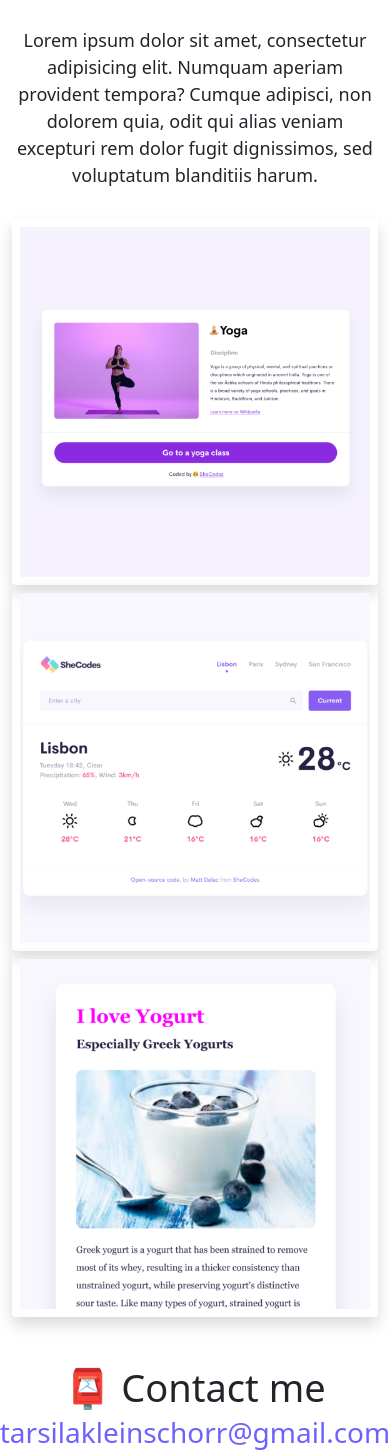
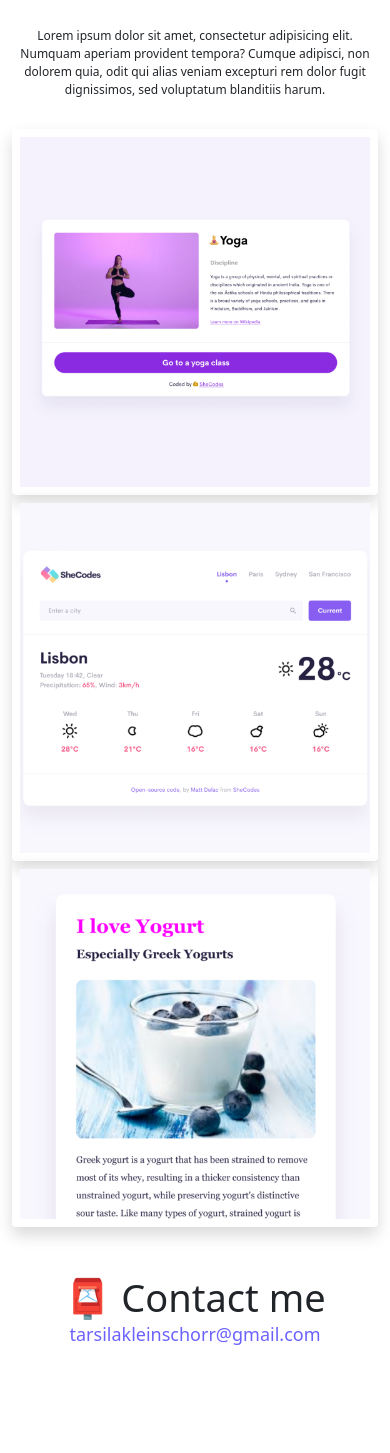
Before and after one commit to tarsilaschorr/Week-3, a plain HTML site: page about.html in a window 390 px wide. Shown: the part 217-1670 px from the top of the page. After the commit the page ends 1565 px from the top, so only its background shows below. Drawn offline with nearby package versions, Linux system fonts and the light colour scheme.

Commit message:
added more responsive tools

```diff
--- a/about.html
+++ b/about.html
@@ -83,7 +83,7 @@
         </div>
       </div>
     </div>
-    <div id="contact" class="mt-5">
+    <div id="contact" class="mt-5 contact">
       <h2 class="text-center">📮 Contact me</h2>
       <a
         href="mailto:tarsilakleinschorr@gmail.com"
--- a/style.css
+++ b/style.css
@@ -97,10 +97,18 @@ p {
   h2 {
     font-size: 38px;
   }
-  h3 {
-    font-size: 20px;
-  }
+
   .remove {
     display: none;
   }
+
+  a.email-link {
+    font-size: 18px;
+  }
+  p {
+    font-size: 12px;
+  }
+  h3.text-center {
+    font-size: 20px;
+  }
 }
```
